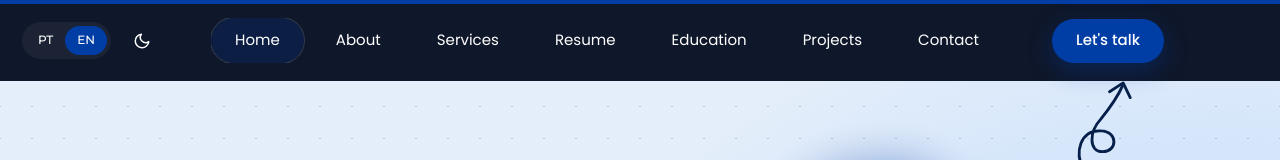
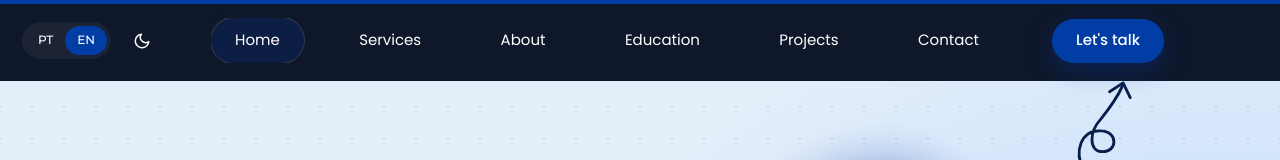
Before and after one commit to Luisedu021/Porfolio, a React (Vite) app: page / in a window 1280 px wide. Shown: the top 160 px of the page. Built offline with nearby package versions, Linux system fonts and the light colour scheme; no server answers.

Commit message:
Menu na ordem da pagina e sem o item Resumo; novo icone do WhatsApp

```diff
--- a/src/data/content.ts
+++ b/src/data/content.ts
@@ -33,7 +33,8 @@ import type { DeviceScreens } from '../components/ui/DeviceMockups'
 import type { Language } from '../i18n/types'
 
 /** Ids das seções, na ordem do menu. Os rótulos vêm de `t.nav`. */
-export const sectionIds = ['inicio', 'sobre', 'servicos', 'experiencia', 'educacao', 'projetos', 'contato'] as const
+// Mesma ordem da página. A Experiência fica fora do menu (menos itens); ao passar por ela, "Sobre" segue ativo.
+export const sectionIds = ['inicio', 'servicos', 'sobre', 'educacao', 'projetos', 'contato'] as const
 export type SectionId = (typeof sectionIds)[number]
 
 /** Graduação. Curso, instituição e textos vêm de `t.education`; o ano atual do curso é calculado. */
--- a/src/i18n/en.ts
+++ b/src/i18n/en.ts
@@ -12,7 +12,6 @@ export const en: Dictionary = {
     inicio: 'Home',
     sobre: 'About',
     servicos: 'Services',
-    experiencia: 'Resume',
     educacao: 'Education',
     projetos: 'Projects',
     contato: 'Contact',
--- a/src/i18n/pt.ts
+++ b/src/i18n/pt.ts
@@ -12,7 +12,6 @@ export const pt: Dictionary = {
     inicio: 'Home',
     sobre: 'Sobre',
     servicos: 'Serviços',
-    experiencia: 'Resumo',
     educacao: 'Educação',
     projetos: 'Projetos',
     contato: 'Contato',
```
Also changed, not shown: src/assets/icon-whatsapp-brand.svg.
